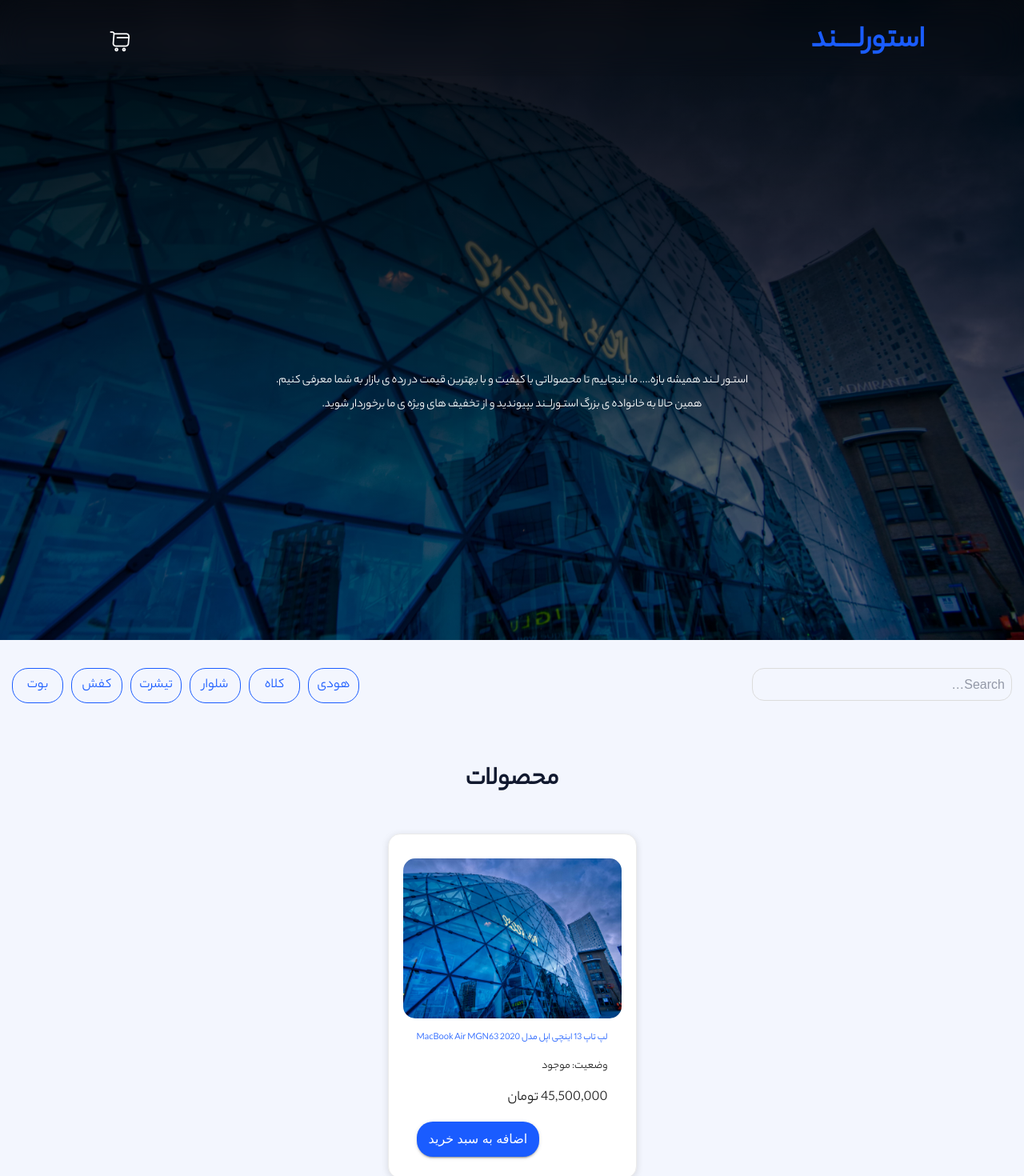
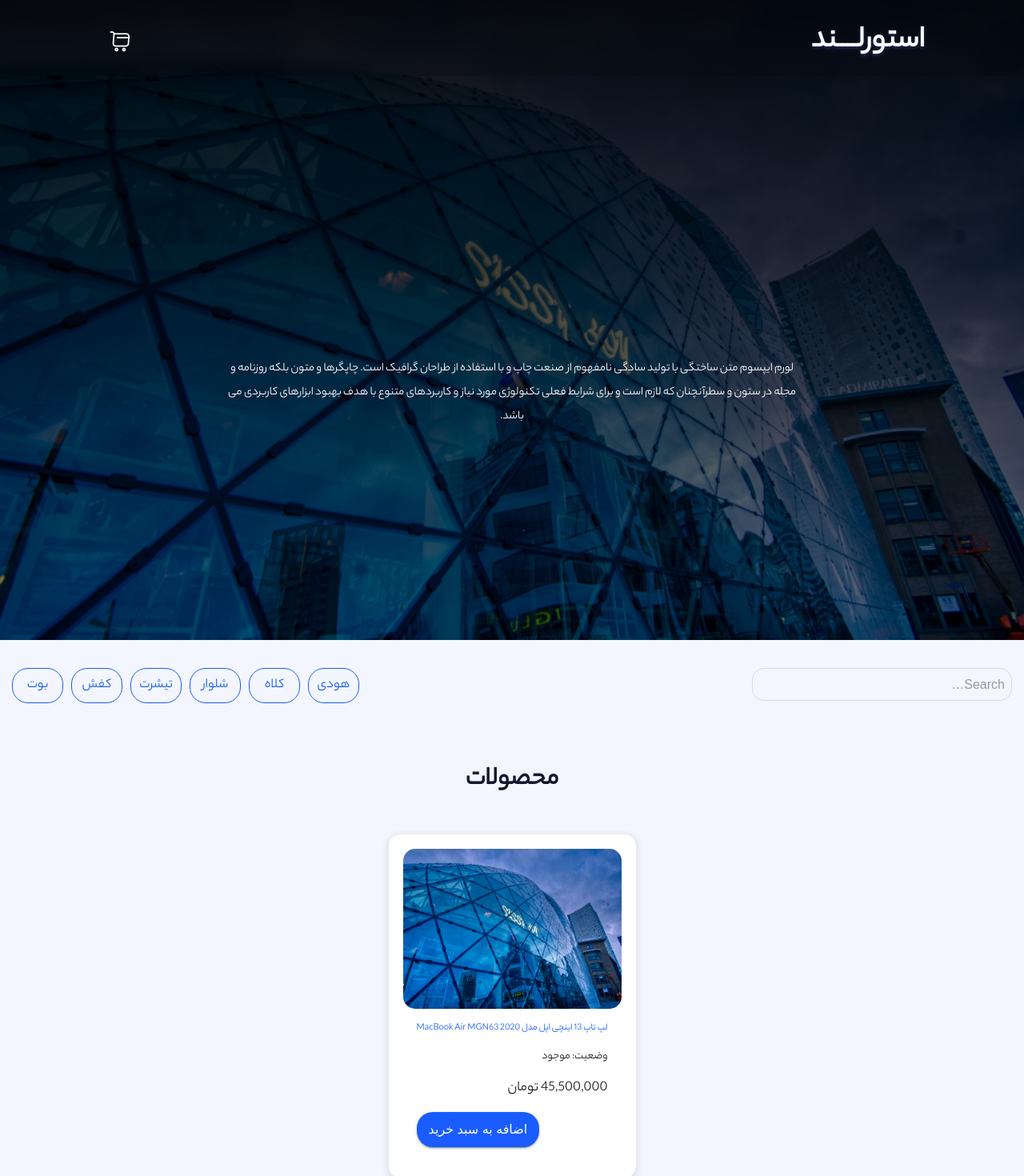
Before and after one commit to sinazarrin/store-land, a React (Create React App) app: page / in a window 1280 px wide. Shown: the top 1470 px of the page at 80% size. Built offline with nearby package versions, Linux system fonts and the light colour scheme.

Commit message:
optimize navbar style

```diff
--- a/src/Layout/Default/Navbar/styled.ts
+++ b/src/Layout/Default/Navbar/styled.ts
@@ -4,12 +4,13 @@ import { styled } from "@mui/material/styles";
 
 
 export const AppBar = styled(MaterialAppBar)(({theme}) => ({
-  background: "rgba( 255, 255, 255, 0 )",
-  backdropFilter: "blur(18px)",
-  borderRadius: 10,
+  background: 'rgba( 0, 0, 0, 0.1 )',
+  backdropFilter: "blur(10px)",
   position: "fixed",
   padding: "0 100px",
   height: 95,
+  borderBottomLeftRadius:20,
+  borderBottomRightRadius:20,
   "& .isax-shopping-cart":{
     color: "#fff"
   }
@@ -19,13 +20,16 @@ export const Toolbar = styled(MaterialToolbar)({
   display: "flex",
   justifyContent: "space-between",
   alignItems: "center",
+  "&>a>h1":{
+    color: "#fff"
+  }
 });
 
 export const LogoText = styled("h1")<any>(({theme,color}) => ({
   cursor: "pointer",
   fontSize: "38px",
   fontFamily: "Yekan Bakh",
-
+  textShadow: '0 2px 4px rgba(71,97,206,.36)',
   // color: theme.palette.mode === "dark" ? "red" : "pink",
   //  [theme.breakpoints.up("sm")]:{
   //   color:"pink",
--- a/src/Pages/CartPage/Components/CartItems/styled.ts
+++ b/src/Pages/CartPage/Components/CartItems/styled.ts
@@ -12,6 +12,7 @@ export const CartItemsContainer = styled(Grid)({
 
 export const CartItemsContent = styled(Grid)({
     display: 'flex',
+    justifyContent: 'space-between',
     flexWrap:'wrap',
     padding: '0 15px 0 0',
     borderRadius: 16,
--- a/src/Pages/ProductPage/Banner/index.tsx
+++ b/src/Pages/ProductPage/Banner/index.tsx
@@ -8,10 +8,7 @@ const Banner = () => {
       <Styled.ContentBanner>
         <h1>استورلـــــــند</h1>
         <p>
-          استـور لــند همیشه بازه....  ما اینجاییم تا محصولاتی با کیفیت و با بهترین قیمت در رده ی بازار به شما معرفی کنیم.
-          <br />
-          همین حالا به خانواده ی بزرگ استـورلــند بپیوندید و از تخفیف های ویژه ی ما برخوردار شوید.
-        </p>
+          لورم ایپسوم متن ساختگی با تولید سادگی نامفهوم از صنعت چاپ و با استفاده از طراحان گرافیک است. چاپگرها و متون بلکه روزنامه و مجله در ستون و سطرآنچنان که لازم است و برای شرایط فعلی تکنولوژی مورد نیاز و کاربردهای متنوع با هدف بهبود ابزارهای کاربردی می باشد.        </p>
       </Styled.ContentBanner>
     </Styled.Container>
   )
--- a/src/Pages/ProductPage/ProdactCard/styled.tsx
+++ b/src/Pages/ProductPage/ProdactCard/styled.tsx
@@ -30,7 +30,7 @@ export const ProductCard = styled(Card)({
     width: 311,
     height: 431,
     border: "1px solid #ebebeb",
-    padding: "30px 18px 22px",
+    padding: '18px 18px 22px',
     margin: "20px 40px",
     "&>a": {
         height: 200,
```
